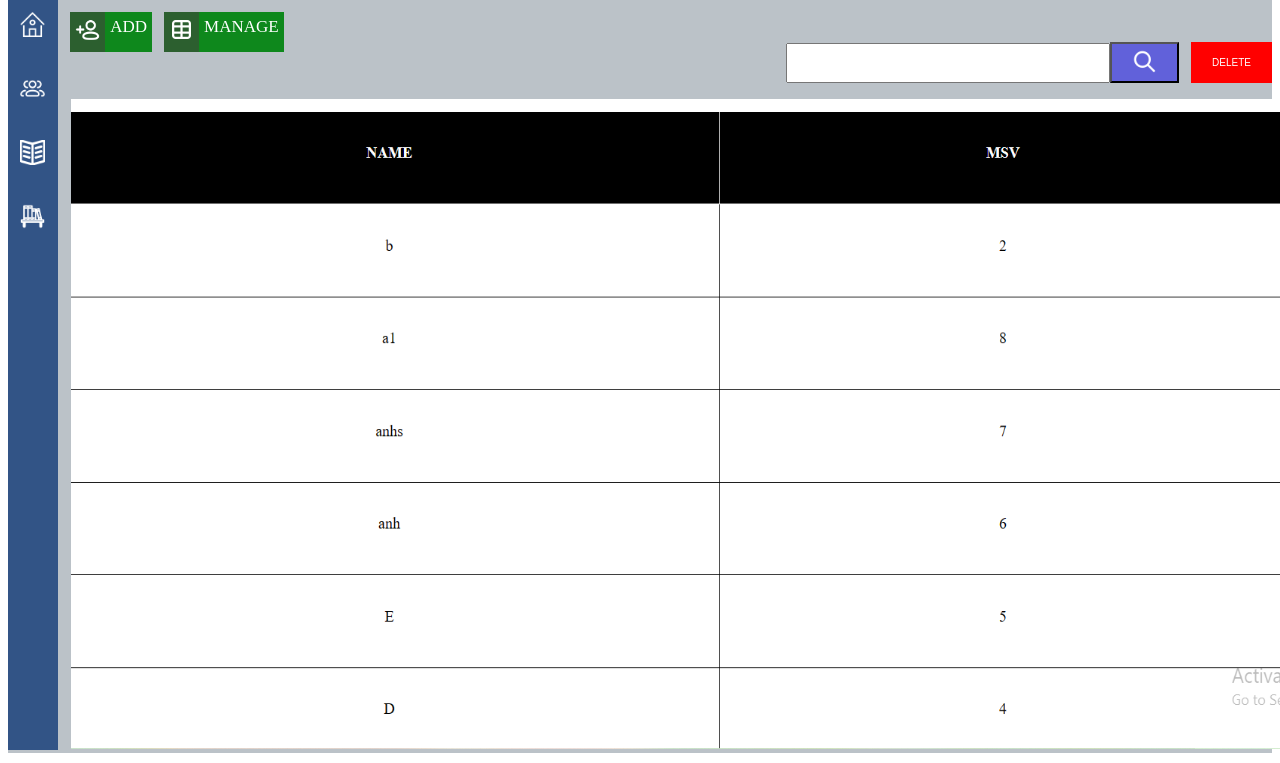
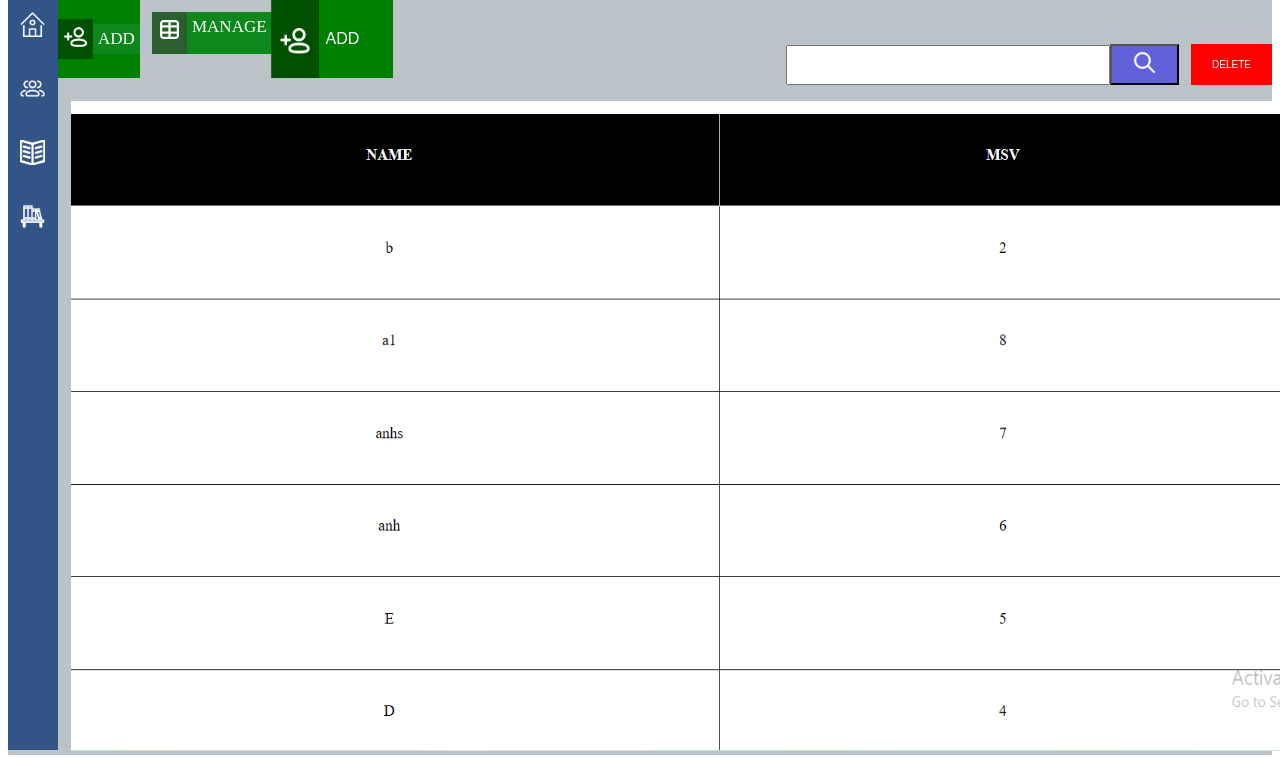
Before and after one commit to goddod1/library, a PHP site: page /?option=home in a window 1280 px wide; the page is wider, and only the part inside the window is pictured. Shown: the part 50-813 px from the top of that part. Run offline with PHP 8.4, Linux system fonts and the light colour scheme.

Commit message:
init code
add

```diff
--- a/css/infor.css
+++ b/css/infor.css
@@ -1,3 +1,3 @@
 a{
-
+    text-align: ;
 }
--- a/view/person.php
+++ b/view/person.php
@@ -1,9 +1,15 @@
 <div style="background-color: rgb(187, 194, 200);">
 <div class="scrollmenu" style="display: flex;">
-  <div style="margin-left:1%; display: flex; margin-bottom: 2%; margin-top:1%;"><a style=" font-size: 17px; background-color: rgba(0, 66, 0, 0.766);" href="#" onclick="openPopup()"><img src="user-add-svgrepo-com.png" width="25" height="25"></a><a style=" font-size: 17px; color: white;" href="#" onclick="openPopup()">ADD</a></div>
+  <div style="display: flex;
+  align-items: center; background-color: green  ;"><a style=" font-size: 17px; background-color: rgba(0, 66, 0, 0.766);" href="#" onclick="openPopup()"><img src="user-add-svgrepo-com.png" width="25" height="25"></a><a style=" font-size: 17px; color: white;" href="#" onclick="openPopup()">ADD</a></div>
   <div style="margin-left:1%; display: flex; margin-bottom: 2%; margin-top:1%;"><a style=" font-size: 17px; background-color: rgba(0, 66, 0, 0.766);" href="?option=person"><img src="table-svgrepo-com (1).png" width="25" height="25"></a><a style="font-size: 17px; color: white;" href="?option=person">MANAGE</a></div>
-  <!-- <a href="?option=book"><img src="book-svgrepo-com.png" wwidth="25" height="25"></a> -->
-
+  <!-- <a href="?option=book"><img src="book-svg
+  repo-com.png" wwidth="25" height="25"></a> -->
+    <button class="btn-person">
+        <div class="btn-add"><img class="icon--img" src="user-add-svgrepo-com.png" width="25" height="25">
+        </div>
+         <span class="title--btn">ADD</span>
+    </button>
 </div>
 
 <div style="margin-top: -2.7%;">
```
